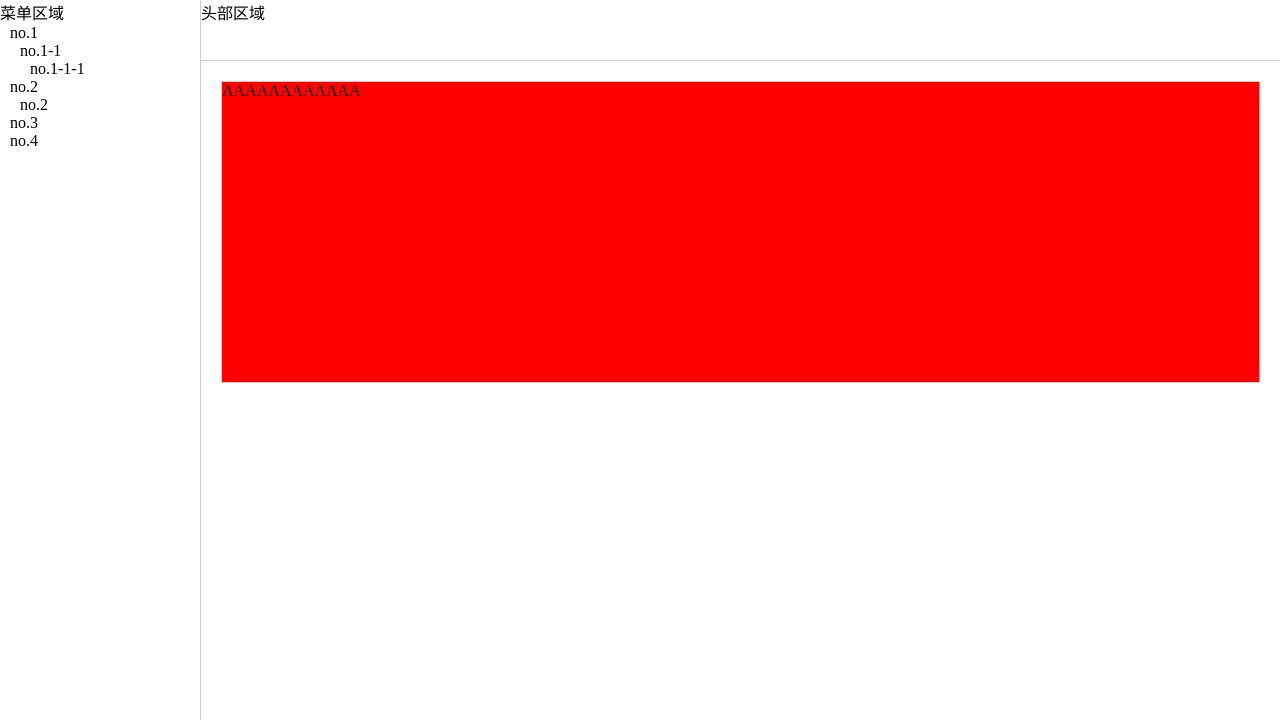
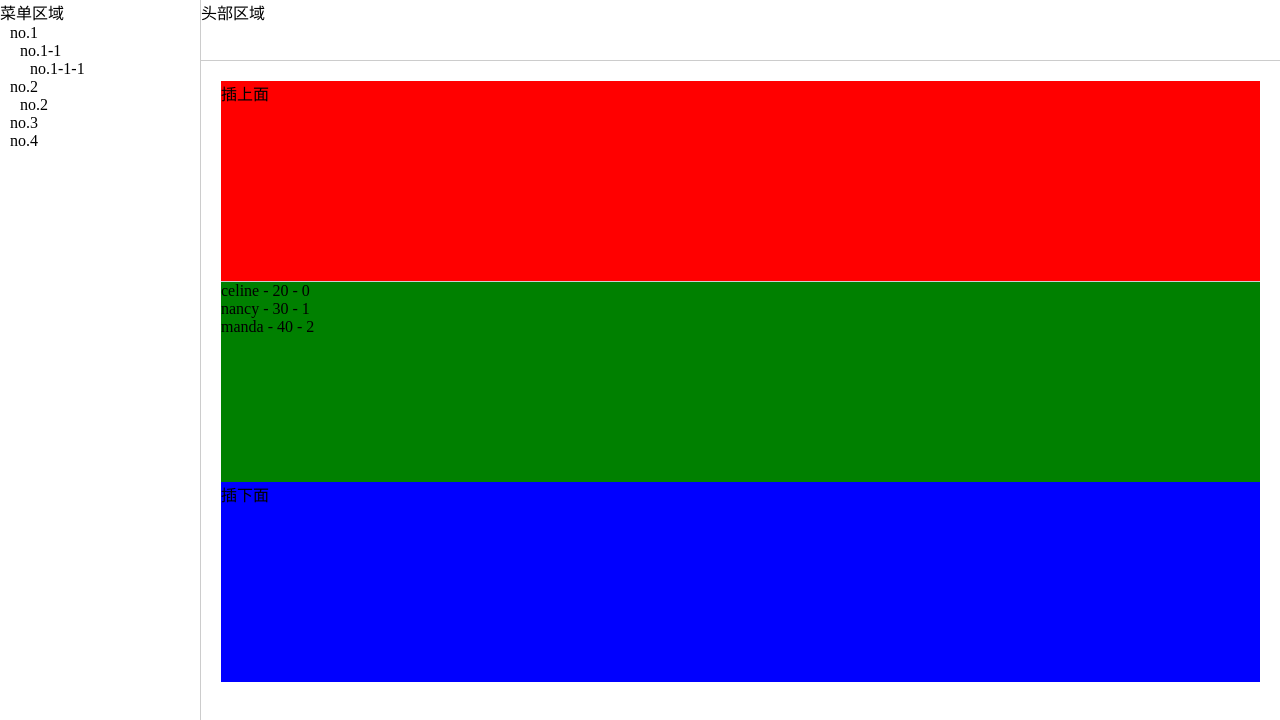
Before and after one commit to celinezhang1024/AllAboutVue, a Vue app in the folder Vue3/vite-project/: page / in a window 1280 px wide. Shown: the top 720 px of the page. Built offline with nearby package versions, Linux system fonts and the light colour scheme.

Commit message:
具名插槽,匿名插槽,插槽作用域

```diff
--- /dev/null
+++ b/Vue3/vite-project/src/components/Advanced/Dialog/Index.vue
@@ -0,0 +1,36 @@
+<!-- 插槽 -->
+<template>
+   <div>
+       <header class="header"> <!--具名插槽-->
+        <slot name="header"></slot>
+       </header>
+       <main class="main">
+        <div v-for="(item,index) in data">
+            <slot :data="item" :index="index"></slot> <!--匿名插槽 父组件传值到子组件 -->
+        </div>
+       </main>
+       <footer class="footer">
+        <slot name="footer"></slot>
+       </footer>
+   </div>
+</template>
+
+<script setup lang='ts'>
+import {reactive} from 'vue'
+type person = {name:string,age:number}
+const data = reactive<person[]>([{
+    name:"celine",age:20
+},
+{
+    name:"nancy",age:30
+},{
+    name:"manda",age:40
+}])
+
+</script>
+
+<style scoped lang='less'>
+.header{height: 200px;background: red;}
+.main{height: 200px;background: green;}
+.footer{height: 200px;background: blue;}
+</style>
--- a/Vue3/vite-project/src/components/Advanced/Layout/Content/Index.vue
+++ b/Vue3/vite-project/src/components/Advanced/Layout/Content/Index.vue
@@ -7,13 +7,28 @@
         </div> -->
         <!-- 2. Is 动态组件 -->
         <!-- <Is /> -->
-        <Vue2 />
+        <!-- <Vue2 /> -->
+        <!-- 3. 插槽 -->
+        <Dialog>
+            <template #header> <!-- v-slot: = # -->
+                <div>插上面</div>
+            </template>
+            <template v-slot="{data,index}">
+                <div>{{data.name}} - {{data.age}} - {{index}}</div><!--插槽作用域-->
+            </template>
+            <template v-slot:footer>
+                <div>插下面</div>
+            </template>
+        </Dialog>
     </div>
 </template>
 
 <script setup lang="ts">
 import Is from "../../Is/index.vue"
 import Vue2 from "../../Is/Vue2.vue"
+
+// 插槽
+import Dialog from "../../Dialog/Index.vue"
 
 </script>
 
```
